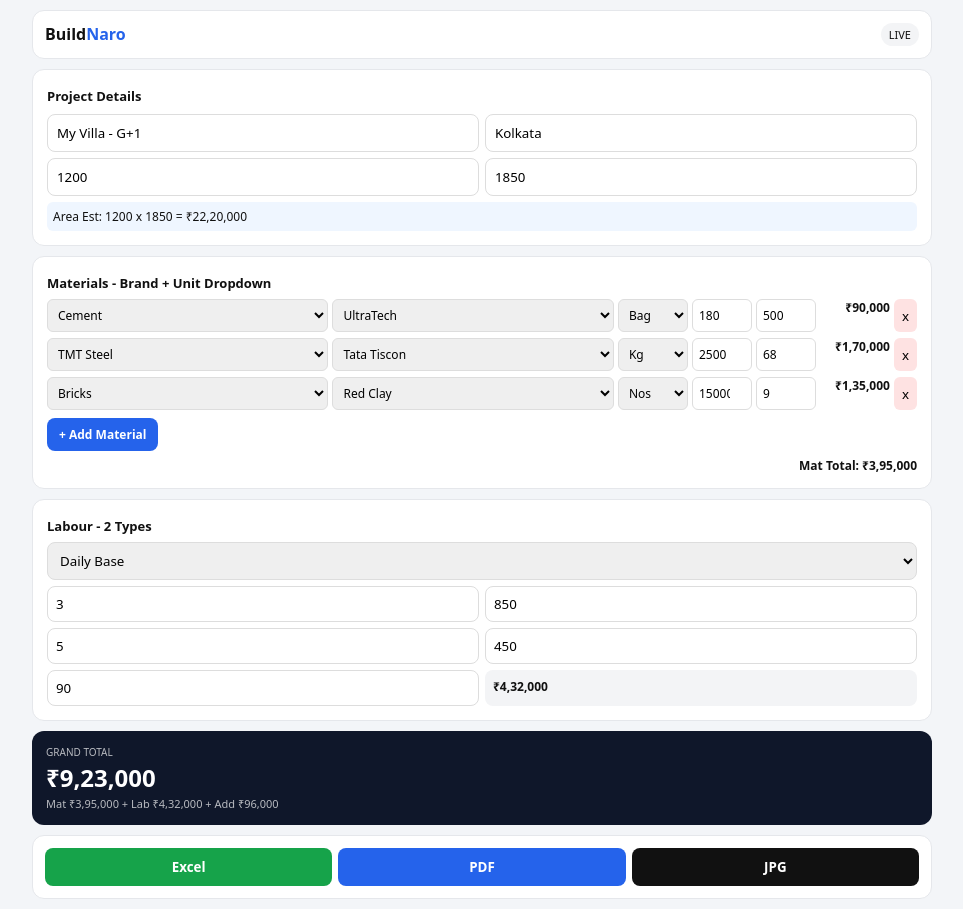
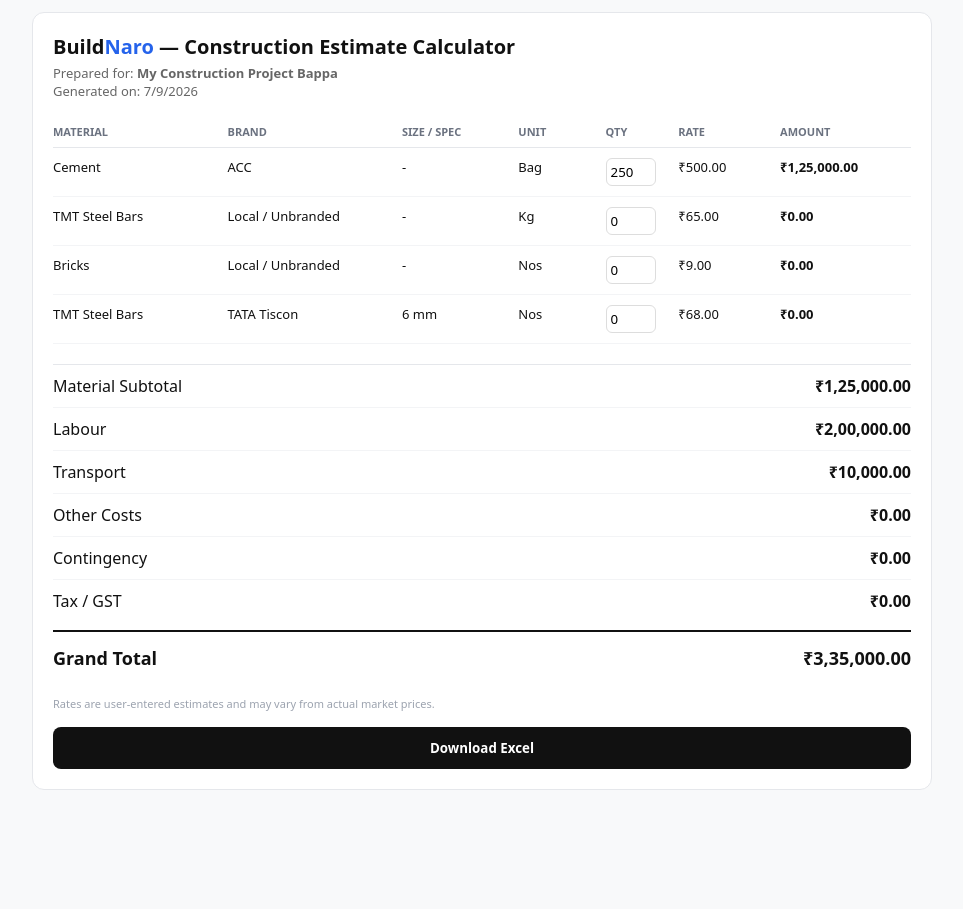
Before and after one commit to dasbappa0794-source/buildnaro, a Next.js app: page / in a window 1280 px wide. Shown: the whole page, without its empty margins (158-1121 px from the left). After the commit the page ends 802 px from the top, so only its background shows below. Built offline with nearby package versions, Linux system fonts and the light colour scheme.

Commit message:
Refactor construction estimate calculator data structure

```diff
--- a/app/page.js
+++ b/app/page.js
@@ -1,146 +1,72 @@
 "use client";
-import { useState, useMemo, useRef } from "react";
+import { useState, useMemo } from "react";
 
 const DB = {
-  Cement: { brands: [{n:"UltraTech", r:500},{n:"ACC", r:480},{n:"Ambuja", r:490}], units:["Bag"] },
-  Sand: { brands: [{n:"River Sand", r:65},{n:"M-Sand", r:70}], units:["CFT","Ton"] },
-  Bricks: { brands: [{n:"Red Clay", r:9},{n:"Fly Ash", r:8}], units:["Nos"] },
-  "TMT Steel": { brands: [{n:"Tata Tiscon", r:68},{n:"JSW", r:66}], units:["Kg","Ton"] },
-  Tiles: { brands: [{n:"Kajaria", r:45},{n:"Somany", r:42}], units:["Sqft","Box"] },
-  Paint: { brands: [{n:"Asian", r:320},{n:"Berger", r:300}], units:["Ltr","Bucket"] },
+  Cement: { brands:["ACC","UltraTech","Ambuja"], units:["Bag"] },
+  "TMT Steel Bars": { brands:["Local / Unbranded","TATA Tiscon","JSW Neosteel"], units:["Kg","Nos"] },
+  Bricks: { brands:["Local / Unbranded","Red Clay"], units:["Nos"] },
+  Sand: { brands:["Local / Unbranded","River Sand"], units:["CFT"] },
 };
 
 export default function Page(){
-  const [project, setProject] = useState("My Villa - G+1");
-  const [loc, setLoc] = useState("Kolkata");
-  const [area, setArea] = useState(1200);
-  const [rate, setRate] = useState(1850);
+  const [project, setProject] = useState("My Construction Project Bappa");
   const [mats, setMats] = useState([
-    {id:"1", mat:"Cement", brand:"UltraTech", unit:"Bag", qty:180, rt:500},
-    {id:"2", mat:"TMT Steel", brand:"Tata Tiscon", unit:"Kg", qty:2500, rt:68},
-    {id:"3", mat:"Bricks", brand:"Red Clay", unit:"Nos", qty:15000, rt:9},
+    {id:"1", mat:"Cement", brand:"ACC", spec:"-", unit:"Bag", qty:250, rate:500},
+    {id:"2", mat:"TMT Steel Bars", brand:"Local / Unbranded", spec:"-", unit:"Kg", qty:0, rate:65},
+    {id:"3", mat:"Bricks", brand:"Local / Unbranded", spec:"-", unit:"Nos", qty:0, rate:9},
+    {id:"4", mat:"TMT Steel Bars", brand:"TATA Tiscon", spec:"6 mm", unit:"Nos", qty:0, rate:68},
   ]);
-  const [lType, setLType] = useState("Daily Base");
-  const [contract, setContract] = useState(275000);
-  const [leadC, setLeadC] = useState(3); const [leadR, setLeadR] = useState(850);
-  const [helpC, setHelpC] = useState(5); const [helpR, setHelpR] = useState(450);
-  const [days, setDays] = useState(90);
-  const [trans, setTrans] = useState(15000); const [elec, setElec] = useState(35000);
-  const [plumb, setPlumb] = useState(28000); const [water, setWater] = useState(18000);
-  const [msg, setMsg] = useState("");
+  const [labour, setLabour] = useState(200000);
+  const [transport, setTransport] = useState(10000);
+  const [other, setOther] = useState(0);
+  const [contingency, setContingency] = useState(0);
+  const [tax, setTax] = useState(0);
 
-  const matTotal = useMemo(()=> mats.reduce((s,m)=>s+m.qty*m.rt,0), [mats]);
-  const labTotal = useMemo(()=> lType==="By Contract" ? contract : (leadC*leadR + helpC*helpR)*days, [lType,contract,leadC,leadR,helpC,helpR,days]);
-  const addTotal = trans+elec+plumb+water;
-  const grand = matTotal + labTotal + addTotal;
-  const areaEst = area*rate;
-  const fmt = (n)=> "₹"+n.toLocaleString("en-IN");
-
-  const changeMat = (id, newMat)=>{
-    const d=DB[newMat];
-    setMats(p=>p.map(m=> m.id===id ? {...m, mat:newMat, brand:d.brands[0].n, unit:d.units[0], rt:d.brands[0].r} : m));
-  };
-  const changeBrand = (id, newBrand)=>{
-    const row=mats.find(m=>m.id===id);
-    const d=DB[row.mat];
-    const b=d.brands.find(x=>x.n===newBrand);
-    setMats(p=>p.map(m=> m.id===id ? {...m, brand:newBrand, rt:b?b.r:m.rt} : m));
-  };
+  const subtotal = useMemo(()=> mats.reduce((s,m)=>s+m.qty*m.rate,0), [mats]);
+  const grand = subtotal + labour + transport + other + contingency + tax;
+  const fmt = (n)=> "₹"+Number(n).toLocaleString("en-IN",{minimumFractionDigits:2});
 
   const dlCSV = ()=>{
-    let csv=`Project,${project}\nLocation,${loc}\nArea,${area} x ${rate} = ${areaEst}\n\nMaterial,Brand,Unit,Qty,Rate,Amount\n`;
-    mats.forEach(m=>{ csv+=`${m.mat},${m.brand},${m.unit},${m.qty},${m.rt},${m.qty*m.rt}\n`; });
-    csv+=`\nMaterials,${matTotal}\nLabour ${lType},${labTotal}\nAdditional,${addTotal}\nGrand,${grand}\n`;
-    const blob=new Blob([csv],{type:"text/csv"});
-    const a=document.createElement("a"); a.href=URL.createObjectURL(blob); a.download=project.replace(/\s+/g,"_")+".csv"; a.click();
-    setMsg("Excel Done"); setTimeout(()=>setMsg(""),2000);
-  };
-  const dlPDF = ()=>{
-    let t=`BuildNaro\nProject: ${project}\nLocation: ${loc}\n\nMaterials:\n`;
-    mats.forEach(m=>{ t+=`${m.mat} ${m.brand} ${m.qty}${m.unit} x ${m.rt} = ${m.qty*m.rt}\n`; });
-    t+=`\nMat:${matTotal} Lab:${labTotal} Add:${addTotal} Grand:${grand}`;
-    const blob=new Blob([t],{type:"application/pdf"});
-    const a=document.createElement("a"); a.href=URL.createObjectURL(blob); a.download=project+".pdf"; a.click();
-    setMsg("PDF Done"); setTimeout(()=>setMsg(""),2000);
-  };
-  const dlJPG = ()=>{
-    const c=document.createElement("canvas"); c.width=800; c.height=400;
-    const x=c.getContext("2d"); x.fillStyle="#fff"; x.fillRect(0,0,800,400);
-    x.fillStyle="#000"; x.font="bold 24px sans-serif"; x.fillText("BuildNaro - "+project,20,40);
-    x.font="16px sans-serif"; x.fillText("Materials: "+fmt(matTotal),20,80);
-    x.fillText("Labour: "+fmt(labTotal)+" ("+lType+")",20,110);
-    x.fillText("Grand: "+fmt(grand),20,150);
-    const a=document.createElement("a"); a.href=c.toDataURL("image/jpeg"); a.download=project+".jpg"; a.click();
-    setMsg("JPG Done"); setTimeout(()=>setMsg(""),2000);
+    let csv=`BuildNaro - Construction Estimate Calculator\nPrepared for: ${project}\nGenerated on: ${new Date().toLocaleDateString("en-IN")}\n\nMATERIAL,BRAND,SIZE / SPEC,UNIT,QTY,RATE,AMOUNT\n`;
+    mats.forEach(m=>{ csv+=`${m.mat},${m.brand},${m.spec},${m.unit},${m.qty},${m.rate},${m.qty*m.rate}\n`; });
+    csv+=`\nMaterial Subtotal,${subtotal}\nLabour,${labour}\nTransport,${transport}\nOther Costs,${other}\nContingency,${contingency}\nTax / GST,${tax}\nGrand Total,${grand}\n`;
+    const a=document.createElement("a"); a.href=URL.createObjectURL(new Blob([csv],{type:"text/csv"})); a.download=project+".csv"; a.click();
   };
 
   return (
-    <div style={{background:"#f3f5f8", minHeight:"100vh", padding:10}}>
-      <div style={{maxWidth:900, margin:"0 auto"}}>
-        <div style={{background:"#fff", padding:12, borderRadius:12, display:"flex", justifyContent:"space-between", border:"1px solid #e5e7eb", marginBottom:10}}>
-          <b>Build<span style={{color:"#2563eb"}}>Naro</span></b><span style={{fontSize:11, background:"#f3f4f6", padding:"4px 8px", borderRadius:20}}>LIVE</span>
-        </div>
+    <div style={{background:"#f8f9fa", minHeight:"100vh", padding:12}}>
+      <div style={{maxWidth:900, margin:"0 auto", background:"#fff", borderRadius:12, padding:20, border:"1px solid #e5e7eb"}}>
+        <div style={{fontSize:20, fontWeight:800}}>Build<span style={{color:"#2563eb"}}>Naro</span> — Construction Estimate Calculator</div>
+        <div style={{fontSize:13, color:"#666", marginTop:4}}>Prepared for: <b>{project}</b><br/>Generated on: {new Date().toLocaleDateString("en-IN")}</div>
 
-        <div style={{background:"#fff", padding:14, borderRadius:12, border:"1px solid #e5e7eb", marginBottom:10}}>
-          <b style={{fontSize:13}}>Project Details</b>
-          <div style={{display:"grid", gridTemplateColumns:"1fr 1fr", gap:6, marginTop:8}}>
-            <input value={project} onChange={e=>setProject(e.target.value)} style={{padding:9, border:"1px solid #ddd", borderRadius:8}} placeholder="Project" />
-            <input value={loc} onChange={e=>setLoc(e.target.value)} style={{padding:9, border:"1px solid #ddd", borderRadius:8}} placeholder="Location" />
-            <input type="number" value={area} onChange={e=>setArea(Number(e.target.value))} style={{padding:9, border:"1px solid #ddd", borderRadius:8}} placeholder="Area sqft" />
-            <input type="number" value={rate} onChange={e=>setRate(Number(e.target.value))} style={{padding:9, border:"1px solid #ddd", borderRadius:8}} placeholder="Rate" />
+        <div style={{marginTop:16}}>
+          <div style={{display:"grid", gridTemplateColumns:"1.2fr 1.2fr 0.8fr 0.6fr 0.5fr 0.7fr 0.9fr", gap:0, fontSize:11, fontWeight:700, color:"#6b7280", padding:"8px 0", borderBottom:"1px solid #e5e7eb"}}>
+            <span>MATERIAL</span><span>BRAND</span><span>SIZE / SPEC</span><span>UNIT</span><span>QTY</span><span>RATE</span><span>AMOUNT</span>
           </div>
-          <div style={{marginTop:6, fontSize:12, background:"#eff6ff", padding:6, borderRadius:6}}>Area Est: {area} x {rate} = {fmt(areaEst)}</div>
-        </div>
-
-        <div style={{background:"#fff", padding:14, borderRadius:12, border:"1px solid #e5e7eb", marginBottom:10}}>
-          <b style={{fontSize:13}}>Materials - Brand + Unit Dropdown</b>
           {mats.map(m=>{
             const d=DB[m.mat];
             return (
-              <div key={m.id} style={{display:"flex", gap:4, marginTop:6, flexWrap:"wrap"}}>
-                <select value={m.mat} onChange={e=>changeMat(m.id, e.target.value)} style={{flex:1, minWidth:90, padding:6, border:"1px solid #ddd", borderRadius:6, fontSize:12}}>{Object.keys(DB).map(k=><option key={k}>{k}</option>)}</select>
-                <select value={m.brand} onChange={e=>changeBrand(m.id, e.target.value)} style={{flex:1, minWidth:90, padding:6, border:"1px solid #ddd", borderRadius:6, fontSize:12}}>{d.brands.map(b=><option key={b.n}>{b.n}</option>)}</select>
-                <select value={m.unit} onChange={e=>setMats(p=>p.map(x=>x.id===m.id?{...x, unit:e.target.value}:x))} style={{width:70, padding:6, border:"1px solid #ddd", borderRadius:6, fontSize:12}}>{d.units.map(u=><option key={u}>{u}</option>)}</select>
-                <input type="number" value={m.qty} onChange={e=>setMats(p=>p.map(x=>x.id===m.id?{...x, qty:Number(e.target.value)}:x))} style={{width:60, padding:6, border:"1px solid #ddd", borderRadius:6, fontSize:12}} />
-                <input type="number" value={m.rt} onChange={e=>setMats(p=>p.map(x=>x.id===m.id?{...x, rt:Number(e.target.value)}:x))} style={{width:60, padding:6, border:"1px solid #ddd", borderRadius:6, fontSize:12}} />
-                <span style={{fontSize:12, fontWeight:700, minWidth:70, textAlign:"right"}}>{fmt(m.qty*m.rt)}</span>
-                <button onClick={()=>setMats(p=>p.filter(x=>x.id!==m.id))} style={{background:"#fee2e2", border:"none", borderRadius:6, padding:"4px 8px"}}>x</button>
+              <div key={m.id} style={{display:"grid", gridTemplateColumns:"1.2fr 1.2fr 0.8fr 0.6fr 0.5fr 0.7fr 0.9fr", gap:0, padding:"10px 0", borderBottom:"1px solid #f3f4f6", fontSize:13}}>
+                <span>{m.mat}</span><span>{m.brand}</span><span>{m.spec}</span><span>{m.unit}</span>
+                <input type="number" value={m.qty} onChange={e=>setMats(p=>p.map(x=>x.id===m.id?{...x, qty:Number(e.target.value)}:x))} style={{width:50, border:"1px solid #ddd", borderRadius:6, padding:4}} />
+                <span>{fmt(m.rate)}</span><span style={{fontWeight:600}}>{fmt(m.qty*m.rate)}</span>
               </div>
             );
           })}
-          <button onClick={()=>{ const f=Object.keys(DB)[0]; const d=DB[f]; setMats([...mats,{id:Date.now().toString(), mat:f, brand:d.brands[0].n, unit:d.units[0], qty:1, rt:d.brands[0].r}])}} style={{marginTop:8, background:"#2563eb", color:"#fff", border:"none", padding:"8px 12px", borderRadius:8, fontSize:12, fontWeight:700}}>+ Add Material</button>
-          <div style={{textAlign:"right", fontWeight:800, fontSize:12, marginTop:6}}>Mat Total: {fmt(matTotal)}</div>
         </div>
 
-        <div style={{background:"#fff", padding:14, borderRadius:12, border:"1px solid #e5e7eb", marginBottom:10}}>
-          <b style={{fontSize:13}}>Labour - 2 Types</b>
-          <select value={lType} onChange={e=>setLType(e.target.value)} style={{width:"100%", padding:8, border:"1px solid #ddd", borderRadius:8, marginTop:6}}>
-            <option>By Contract</option><option>Daily Base</option>
-          </select>
-          {lType==="By Contract" ? <input type="number" value={contract} onChange={e=>setContract(Number(e.target.value))} style={{width:"100%", marginTop:6, padding:8, border:"1px solid #ddd", borderRadius:8}} /> : (
-            <div style={{display:"grid", gridTemplateColumns:"1fr 1fr", gap:6, marginTop:6}}>
-              <input type="number" value={leadC} onChange={e=>setLeadC(Number(e.target.value))} placeholder="Lead Count" style={{padding:8, border:"1px solid #ddd", borderRadius:8}} />
-              <input type="number" value={leadR} onChange={e=>setLeadR(Number(e.target.value))} placeholder="Lead Rate" style={{padding:8, border:"1px solid #ddd", borderRadius:8}} />
-              <input type="number" value={helpC} onChange={e=>setHelpC(Number(e.target.value))} placeholder="Helper Count" style={{padding:8, border:"1px solid #ddd", borderRadius:8}} />
-              <input type="number" value={helpR} onChange={e=>setHelpR(Number(e.target.value))} placeholder="Helper Rate" style={{padding:8, border:"1px solid #ddd", borderRadius:8}} />
-              <input type="number" value={days} onChange={e=>setDays(Number(e.target.value))} placeholder="Days" style={{padding:8, border:"1px solid #ddd", borderRadius:8}} />
-              <div style={{padding:8, background:"#f3f4f6", borderRadius:8, fontSize:12, fontWeight:700}}>{fmt(labTotal)}</div>
-            </div>
-          )}
+        <div style={{marginTop:20, borderTop:"1px solid #e5e7eb"}}>
+          <div style={{display:"flex", justifyContent:"space-between", padding:"10px 0", borderBottom:"1px solid #f3f4f6"}}><span>Material Subtotal</span><b>{fmt(subtotal)}</b></div>
+          <div style={{display:"flex", justifyContent:"space-between", padding:"10px 0", borderBottom:"1px solid #f3f4f6"}}><span>Labour</span><b>{fmt(labour)}</b></div>
+          <div style={{display:"flex", justifyContent:"space-between", padding:"10px 0", borderBottom:"1px solid #f3f4f6"}}><span>Transport</span><b>{fmt(transport)}</b></div>
+          <div style={{display:"flex", justifyContent:"space-between", padding:"10px 0", borderBottom:"1px solid #f3f4f6"}}><span>Other Costs</span><b>{fmt(other)}</b></div>
+          <div style={{display:"flex", justifyContent:"space-between", padding:"10px 0", borderBottom:"1px solid #f3f4f6"}}><span>Contingency</span><b>{fmt(contingency)}</b></div>
+          <div style={{display:"flex", justifyContent:"space-between", padding:"10px 0"}}><span>Tax / GST</span><b>{fmt(tax)}</b></div>
+          <div style={{display:"flex", justifyContent:"space-between", padding:"14px 0", borderTop:"2px solid #111", fontWeight:800, fontSize:18, marginTop:8}}><span>Grand Total</span><span>{fmt(grand)}</span></div>
+          <div style={{fontSize:11, color:"#9ca3af", marginTop:12}}>Rates are user-entered estimates and may vary from actual market prices.</div>
         </div>
 
-        <div style={{background:"#0f172a", color:"#fff", padding:14, borderRadius:12, marginBottom:10}}>
-          <div style={{fontSize:10, opacity:0.7}}>GRAND TOTAL</div>
-          <div style={{fontSize:24, fontWeight:800, marginTop:2}}>{fmt(grand)}</div>
-          <div style={{fontSize:11, opacity:0.7, marginTop:2}}>Mat {fmt(matTotal)} + Lab {fmt(labTotal)} + Add {fmt(addTotal)}</div>
-        </div>
-
-        <div style={{background:"#fff", padding:12, borderRadius:12, display:"flex", gap:6, border:"1px solid #e5e7eb"}}>
-          <button onClick={dlCSV} style={{flex:1, background:"#16a34a", color:"#fff", border:"none", padding:10, borderRadius:8, fontWeight:700}}>Excel</button>
-          <button onClick={dlPDF} style={{flex:1, background:"#2563eb", color:"#fff", border:"none", padding:10, borderRadius:8, fontWeight:700}}>PDF</button>
-          <button onClick={dlJPG} style={{flex:1, background:"#111", color:"#fff", border:"none", padding:10, borderRadius:8, fontWeight:700}}>JPG</button>
-        </div>
-        {msg && <div style={{marginTop:8, background:"#111", color:"#fff", padding:8, borderRadius:8, textAlign:"center", fontSize:12}}>{msg}</div>}
+        <button onClick={dlCSV} style={{marginTop:16, width:"100%", background:"#111", color:"#fff", padding:12, borderRadius:8, fontWeight:700, border:"none"}}>Download Excel</button>
       </div>
     </div>
   );
```
